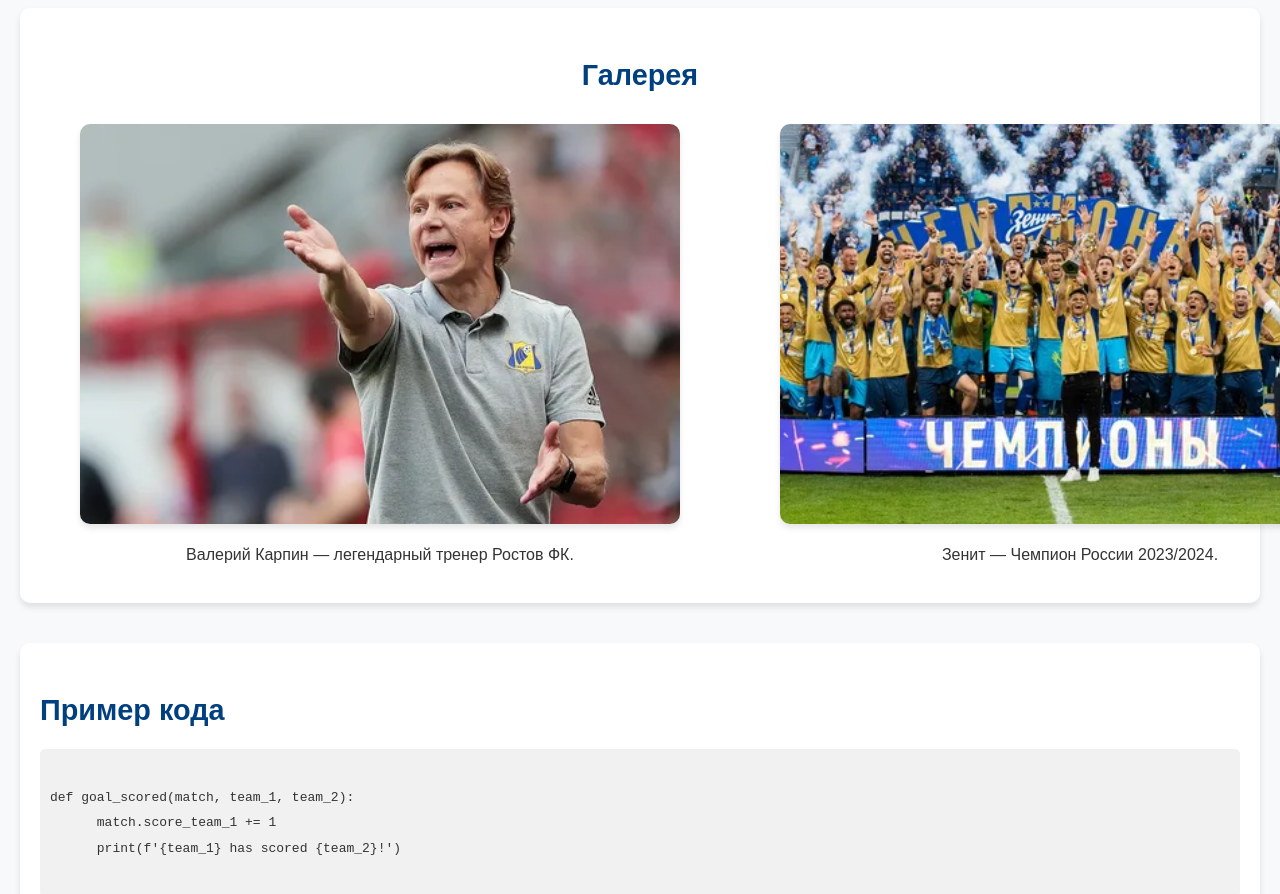
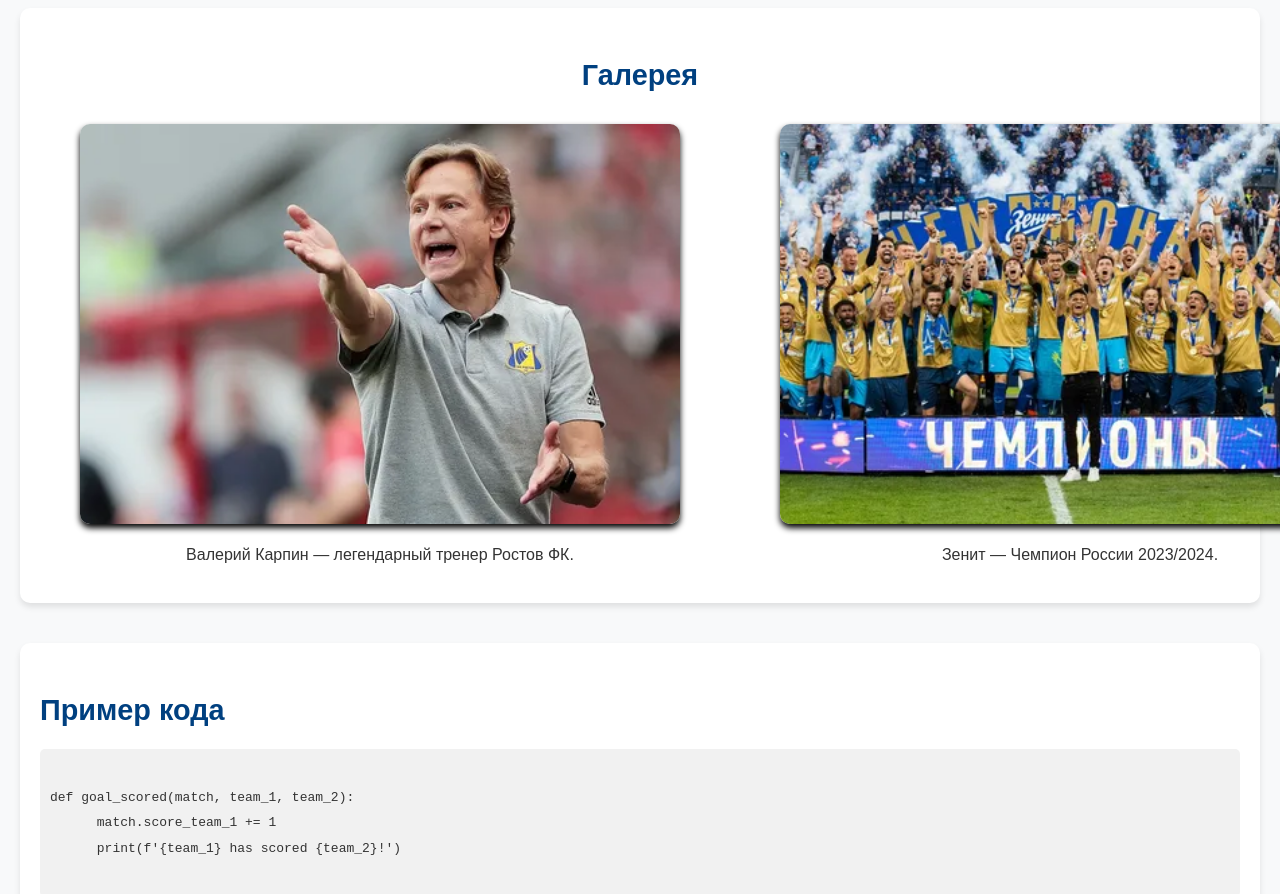
Before and after one commit to The-Emperor-Zurg/Frontend, a plain HTML site: page index.html in a window 1280 px wide. Shown: the part 1560-2454 px from the top of the page. Drawn offline with Linux system fonts and the light colour scheme.

Commit message:
fix тень картинок

```diff
--- a/style.css
+++ b/style.css
@@ -155,7 +155,7 @@
     height: 400px; /* Фиксированная высота изображения */
     object-fit: cover; /* Увеличивает или уменьшает изображение, чтобы оно заполнило область */
     border-radius: 10px; /* Закругленные углы */
-    box-shadow: 0px 4px 6px rgba(0, 0, 0, 0.1); /* Тень для улучшения внешнего вида */
+    box-shadow: 0px 4px 6px rgba(0, 0, 0, 10); /* Тень для улучшения внешнего вида */
 }
 
 .gallery__caption {
```
